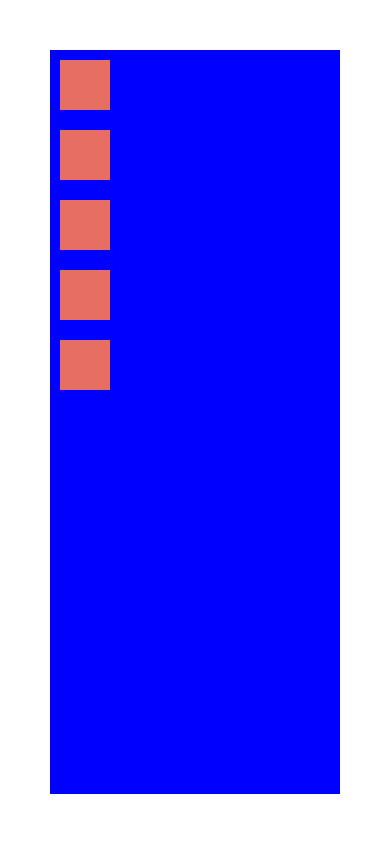
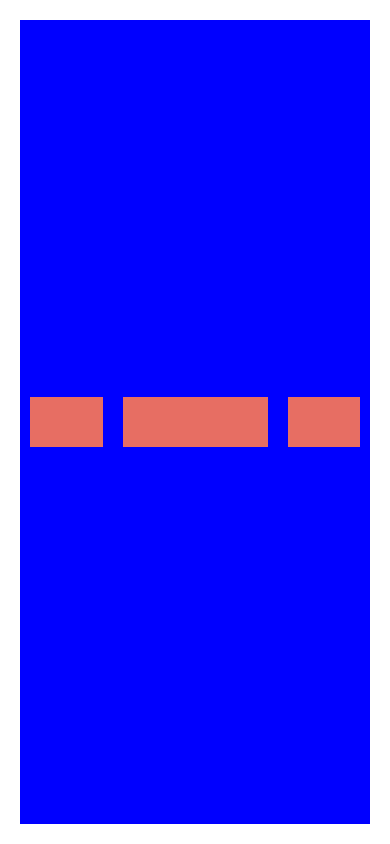
Before and after one commit to goapilz/native-test, a React Native app: screen / in a window 390 px wide. Built offline with nearby package versions, Linux system fonts and the light colour scheme.

Commit message:
flex layout

```diff
--- a/App.js
+++ b/App.js
@@ -4,8 +4,11 @@
 const styles = StyleSheet.create({
     container: {
         flex: 1,
-        margin: 50,
+        margin: 20,
         backgroundColor: '#00f',
+        flexDirection: 'row',
+        justifyContent: 'center',
+        alignItems: 'center',
     },
     box: {
         height: 50,
@@ -19,11 +22,9 @@
     render() {
         return (
             <View style={styles.container}>
-                <View style={styles.box}/>
-                <View style={styles.box}/>
-                <View style={styles.box}/>
-                <View style={styles.box}/>
-                <View style={styles.box}/>
+                <View style={[styles.box, {flex: 1}]}/>
+                <View style={[styles.box, {flex: 2}]}/>
+                <View style={[styles.box, {flex: 1}]}/>
             </View>
         )
     }
--- a/package.json
+++ b/package.json
@@ -1,5 +1,6 @@
 {
   "name": "UdaciFitness",
+  "displayName": "Udaci-Fitness",
   "version": "0.1.0",
   "private": true,
   "devDependencies": {
```
